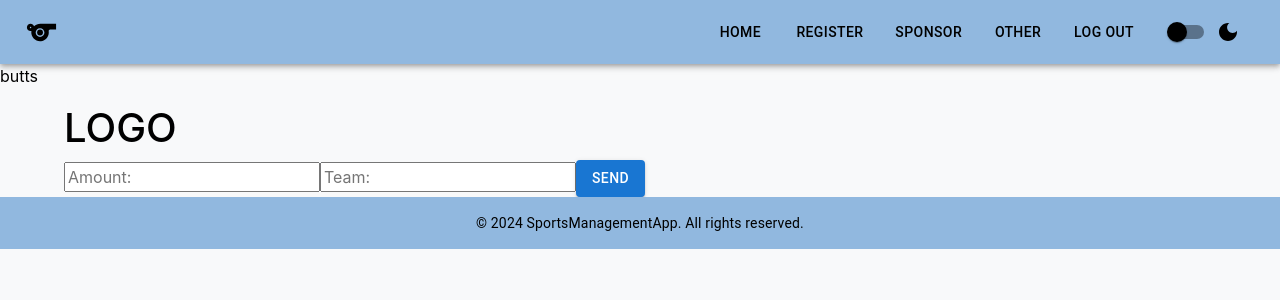
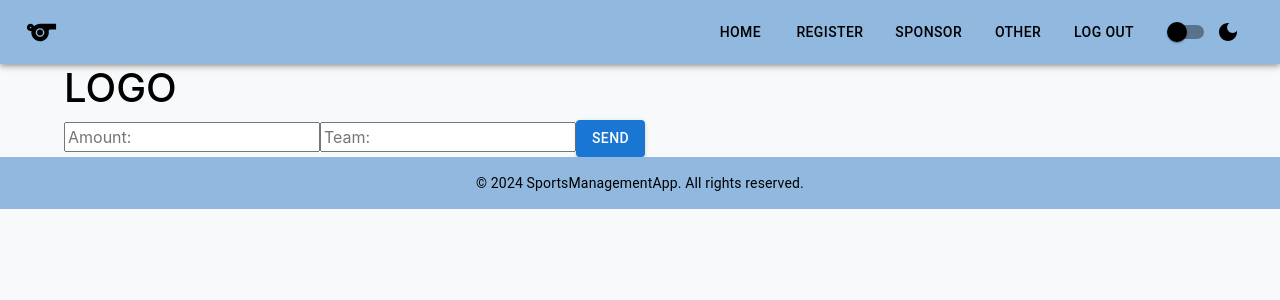
Before and after one commit to tylerkcraine/Team2Project2, a React (Create React App) app in the folder frontend-p2/frontend/: page /newteaminv in a window 1280 px wide. Shown: the top 300 px of the page. Built offline with nearby package versions, Linux system fonts and the light colour scheme.

Commit message:
removed stuff

```diff
--- a/frontend-p2/frontend/src/App.tsx
+++ b/frontend-p2/frontend/src/App.tsx
@@ -21,7 +21,6 @@ const App: React.FC = () => {
   return (
     <div className={`app-container ${darkMode ? 'dark-theme' : 'light-theme'}`}>
       <Navbar />
-      <p>butts</p>
       <main className="">
         <Routes>
           <Route path="/" element={<AuthSelector/>}/>
```
